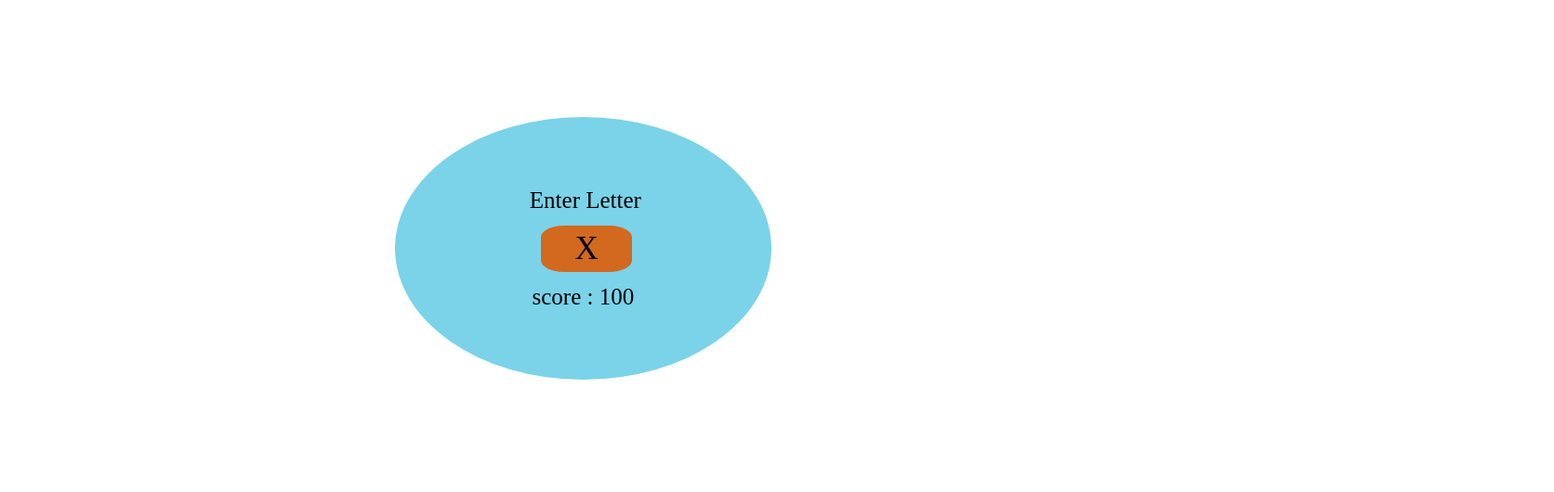
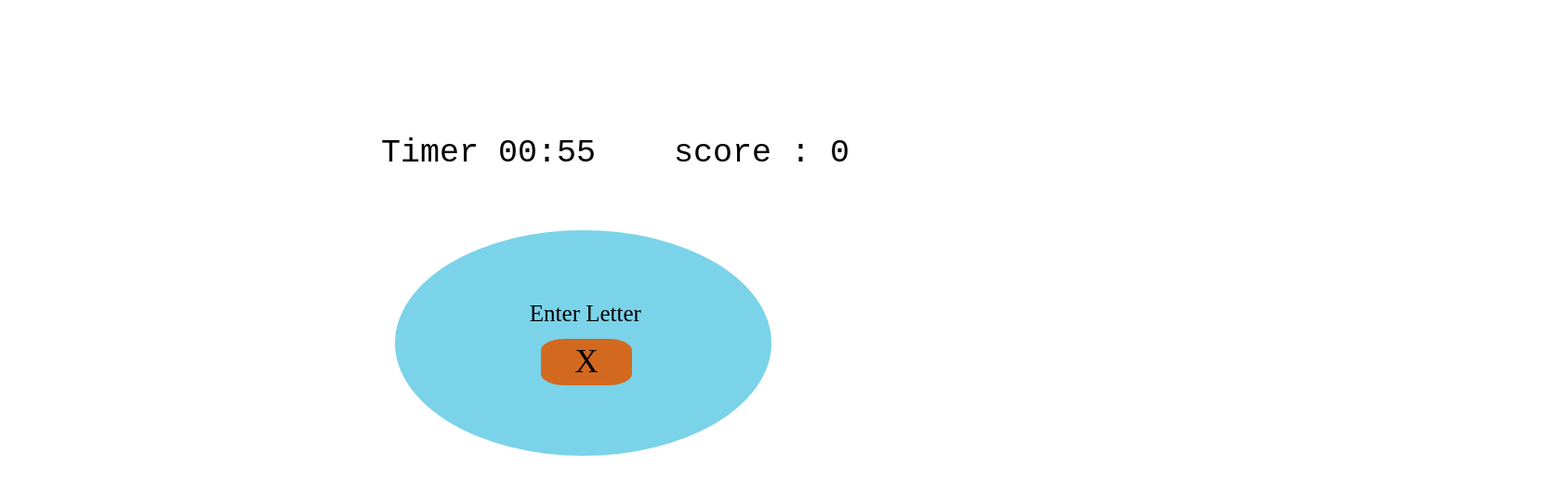
Before and after one commit to bsrushti/type-racer, a plain HTML site: page index.html in a window 1280 px wide. Shown: the whole page at 93% size, 1672 px wide, since content can reach past the window. Drawn offline with Linux system fonts and the light colour scheme.

Commit message:
Added timer in type-racer

```diff
--- a/index.html
+++ b/index.html
@@ -8,7 +8,16 @@
   <script src="typeRacer.js"></script>
 </head>
 
-<body onload="startGame()" onkeypress="getInput(event)">
+<body onload="startGame()" onkeypress="checkInput(event)">
+
+  <div class="timeScore">
+    <div style="float: left" class="timer">
+      <pre id="timer">Timer  1:00</pre>
+    </div>
+    <div class=" score">
+      <pre id="score">score : 0</pre>
+    </div>
+  </div>
   <div class="game" id="gameBody">
     <div class="heading">
       Enter Letter
@@ -17,7 +26,6 @@
       D
       <div id="gameOver"></div>
     </div>
-    <div class="score" id="score">score : 100</div>
   </div>
   <div id="output"></div>
 </body>
--- a/main.css
+++ b/main.css
@@ -7,10 +7,6 @@
   margin-left: 32%;
   text-align: center;
   font-size: 35px;
-}
-
-input {
-  height: 20%;
 }
 
 .startButton {
@@ -33,10 +29,22 @@ input {
   border-radius: 100%;
 }
 
+.score {
+  margin-left: 25%;
+}
+
 td {
   width: 50%;
 }
 
-.score {
-  margin-top: 5%;
+input {
+  height: 20%;
 }
+
+.timeScore {
+  font-size: 35px;
+  position: relative;
+  left: 400px;
+  top:100px;
+  padding: 2px;
+}
--- a/typeRacer.js
+++ b/typeRacer.js
@@ -1,9 +1,9 @@
 let interval;
-let score = 100;
+let score = 0;
 let index;
-let time = 1000;
+let intervalTime = 1000;
 let alphabet = "";
-
+let time = 60;
 let getRandomNumber = function (max, min) {
   return String.fromCharCode(Math.floor(Math.random() * (max - min + 1) + min));
 }
@@ -13,26 +13,26 @@ let startGame = function () {
     setInterval(() => {
       alphabet = getRandomNumber(65, 91);
       document.getElementById("letter").innerHTML = alphabet;
-    }, time);
+      document.getElementById("timer").innerHTML = "Timer 00:" + --time;
+      if (isEqualsZero(time)) {
+        document.getElementById("letter").innerHTML = "Game Over";
+        clearInterval(interval);
+      }
+    }, intervalTime);
 }
 
-let getInput = function (event) {
+let isEqualsZero = function (arg) {
+  return arg == 0;
+}
+
+let checkInput = function (event) {
   let inputLetter = event.key.toUpperCase();
   if (alphabet == inputLetter) {
     score += 10;
     print(score);
   }
-  if (alphabet != inputLetter && score > 0) {
-    score -= 10;
-    print(score);
-  }
 }
 
 let print = function (score) {
-  if (score == 0) {
-    document.getElementById("letter").innerHTML = "Game Over";
-    clearInterval(interval);
-    score = 0;
-  }
   document.getElementById("score").innerHTML = "score : " + score;
 }
```
